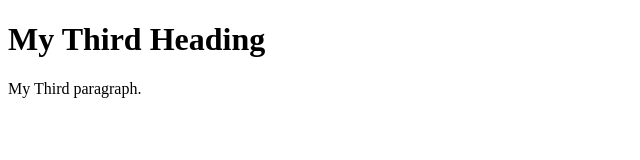
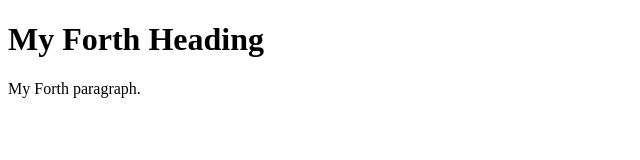
Before and after one commit to dnp176/cicd_testing_html_project, a plain HTML site: page index.html in a window 1280 px wide. Shown: the whole page, without its empty margins (0-640 px from the left). Drawn offline with Linux system fonts and the light colour scheme.

Commit message:
Update 1 index.html

```diff
--- a/index.html
+++ b/index.html
@@ -2,9 +2,9 @@
 <html>
 <body>
 
-<h1>My Third Heading</h1>
+<h1>My Forth Heading</h1>
 
-<p>My Third paragraph.</p>
+<p>My Forth paragraph.</p>
 
 </body>
 </html>
```
